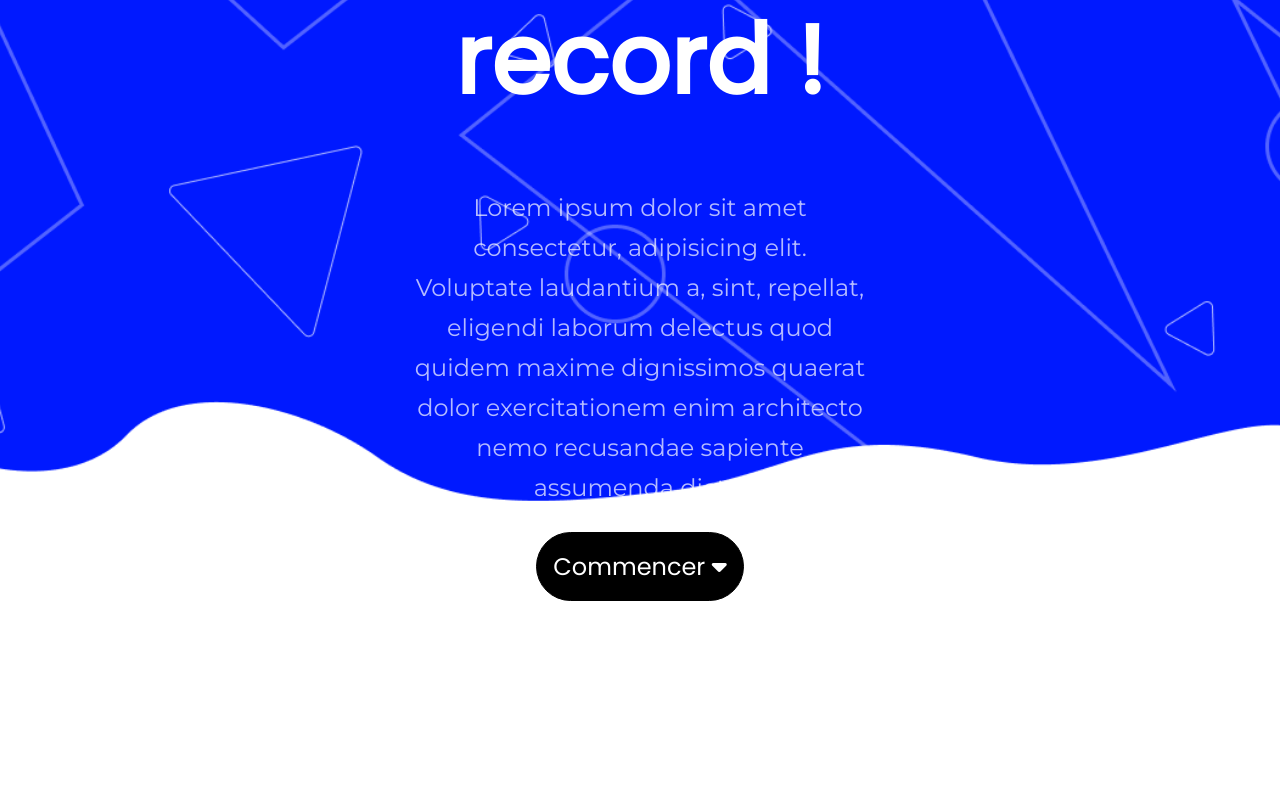
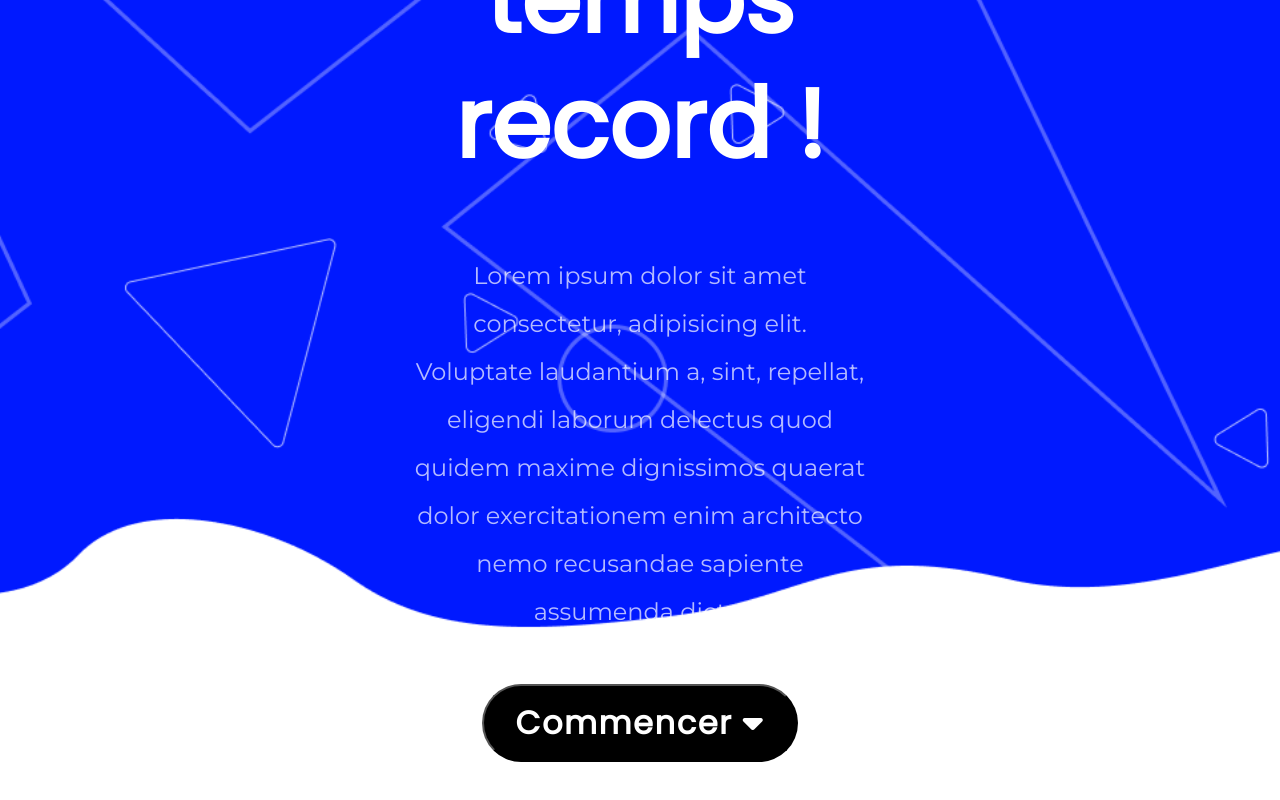
Before and after one commit to theophilesoninhekpon/buildo-app, an Angular app: page / in a window 1280 px wide. Shown: the part 840-1640 px from the top of the page. Built offline with nearby package versions, Linux system fonts and the light colour scheme.

Commit message:
effet hover

```diff
--- a/src/app/app.component.css
+++ b/src/app/app.component.css
@@ -59,6 +59,11 @@ Nav
     margin-right: 1.5rem;
 
 }
+ span.icon:hover,
+ span.icon:focus {
+  color: #ff9e00;
+
+}
 
 
 
@@ -107,27 +112,45 @@ MAIN LAYOUT
     font-family: 'Poppins';
     font-size: 6rem;
     font-weight: 900;
-    margin-top: 0;
 }
 .hero-container {
 
     margin-inline: 25rem;
 }
 .hero-container p{
-    line-height: 2.5rem;
+    line-height: 3rem;
      font-size: 1.5rem;
      color: rgba(255, 255, 255, 0.7);
 }
 
 .button{
     color: white;
-    border: 1px solid black;
     border-radius: 50px;
     background-color: black;
-    padding: 1rem ;
-    font-size: 1.5rem;
+    padding: .8rem 2rem;
+    margin-top: 1.5rem;
+    font-size: 2rem;
+    font-weight: 900;
     font-family: Poppins;
+    letter-spacing: 0.1rem;
+    transition: all 1s;
 
+}
+
+button:hover,
+button:focus{
+    background-color: #ff9e00;
+    color: black;
+    cursor: pointer;
+}
+
+button i:hover{
+    color: white;
+}
+
+i:hover,
+i:focus{
+    color: #ff9e00;
 }
 
 
```
